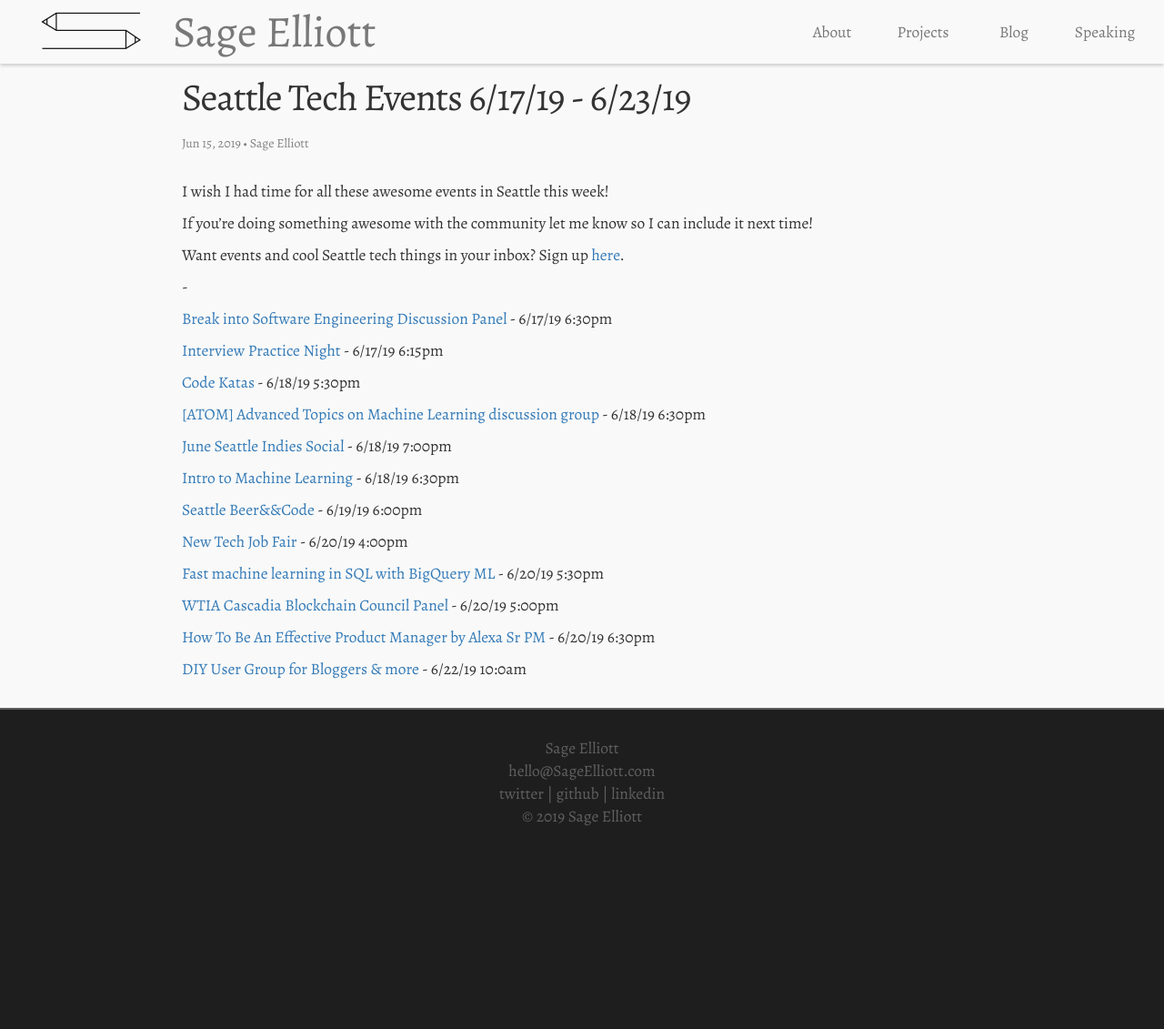
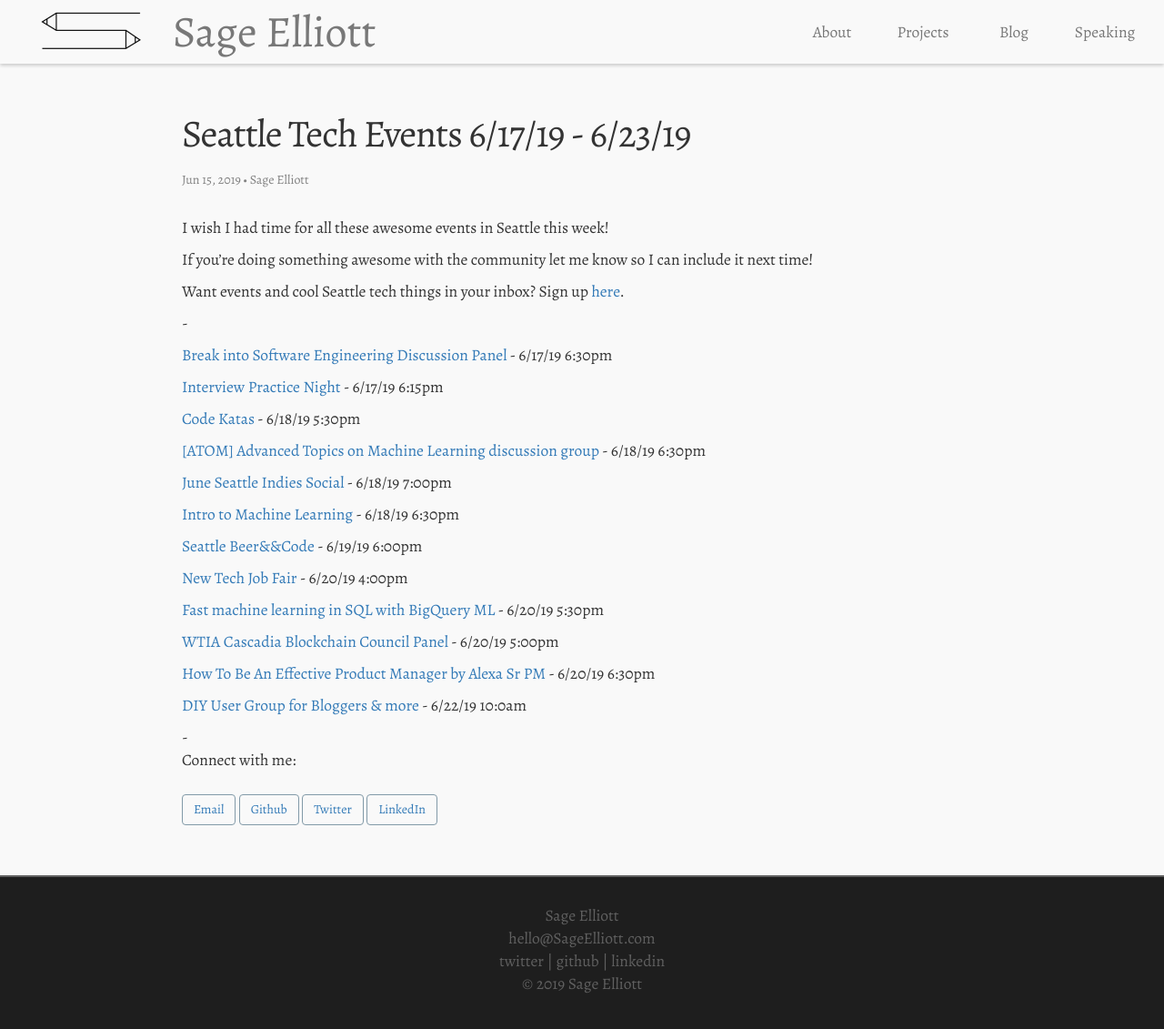
Before and after one commit to sagecodes/sage-blog, a Jekyll site: the page built from _posts/blog/event-posts/2019-6-15-meetups.markdown, in a window 1280 px wide. Shown: the top 1131 px of the page at 91% size. Built offline with Jekyll 4.4.1, drawn with Linux system fonts in a browser that asks for light colours; nearby versions of some CDN libraries; some web fonts are replaced.

Commit message:
Add in connect info in posts

```diff
--- a/_layouts/post.html
+++ b/_layouts/post.html
@@ -4,12 +4,24 @@ layout: default
 <article class="post" itemscope itemtype="http://schema.org/BlogPosting">
 
   <header class="post-header">
+    <div class="header-space"></div>
     <h1 class="post-title" itemprop="name headline">{{ page.title }}</h1>
     <p class="post-meta"><time datetime="{{ page.date | date_to_xmlschema }}" itemprop="datePublished">{{ page.date | date: "%b %-d, %Y" }}</time>{% if page.author %} • <span itemprop="author" itemscope itemtype="http://schema.org/Person"><span itemprop="name">{{ page.author }}</span></span>{% endif %}</p>
   </header>
 
   <div class="post-content" itemprop="articleBody">
     {{ content }}
+
+    -
+    <br>
+    Connect with me:
+    <br><br>
+    <a class="btn btn-email" href="{{ site.email }}">Email</a>
+    <a class="btn btn-github" href="{{ site.github }}" target="blank">Github</a>
+    <a class="btn btn-twitter" href="{{ site.twitter }}" target="blank">Twitter</a>
+    <a class="btn btn-linkedin" href="{{ site.linkedin }}" target="blank">LinkedIn</a>
+    <br><br>
   </div>
 
+
 </article>
```
